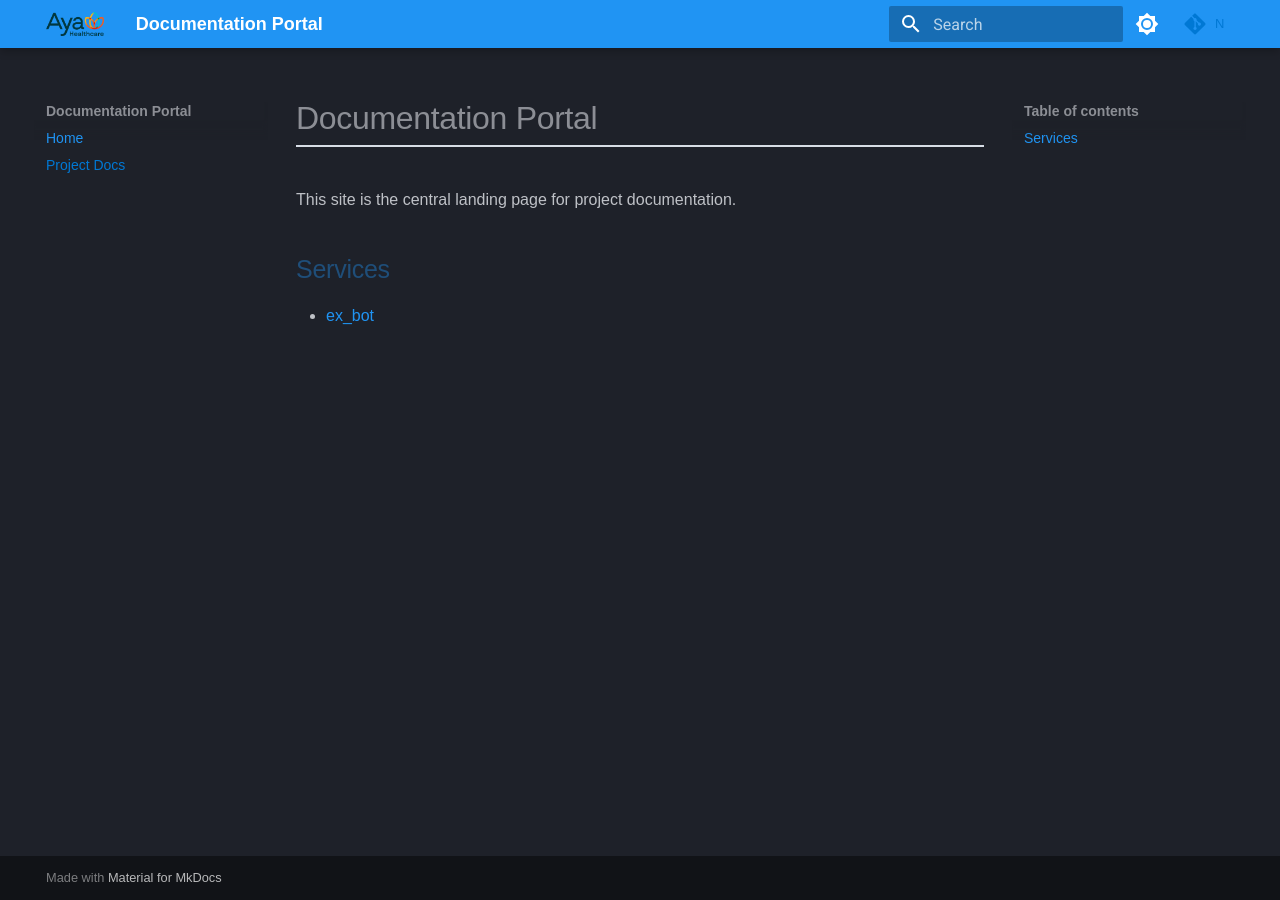
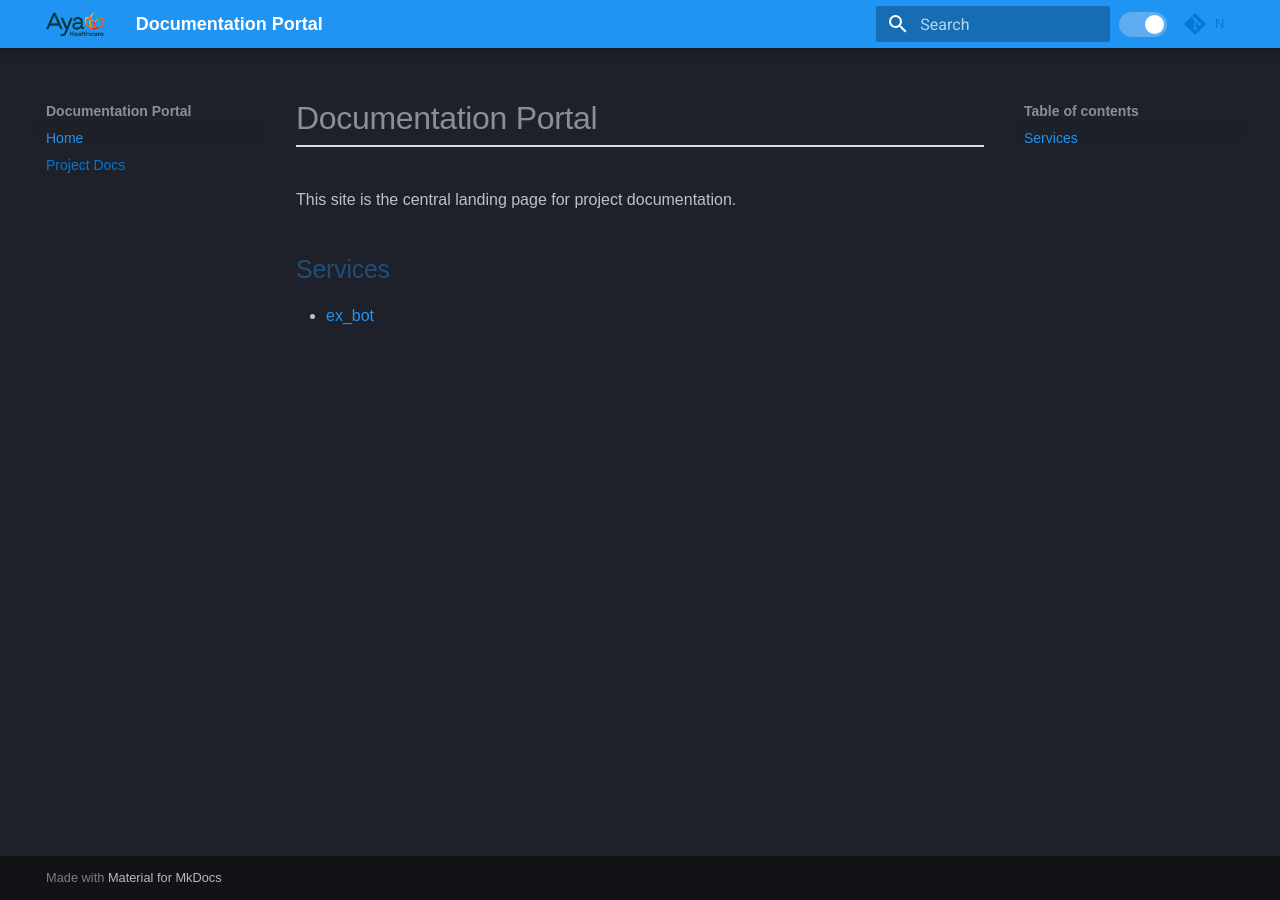
Before and after one commit to drewdz3/drewdz3.github.io, an MkDocs documentation site: the page built from docs/index.md, in a window 1280 px wide. Built offline with MkDocs 1.6.1 and Material for MkDocs 9.7.7, drawn with Linux system fonts in a browser that asks for light colours.

Commit message:
Adding header style changes

```diff
--- a/docs/styles.css
+++ b/docs/styles.css
@@ -27,3 +27,55 @@
 code {
   border-radius: 4px;
 }
+
+/* Portal backlink in the top header */
+.portal-link {
+  width: auto;
+  padding: 0 0.6rem;
+  font-size: 0.7rem;
+  font-weight: 600;
+  text-decoration: none;
+  white-space: nowrap;
+}
+
+.portal-link:hover {
+  opacity: 0.85;
+}
+
+/* Make the Material palette toggle look like a switch */
+.md-header .md-header__option {
+  display: flex;
+  align-items: center;
+  margin-left: 0.25rem;
+}
+
+.md-header .md-header__option .md-header__button {
+  position: relative;
+  width: 2.4rem;
+  height: 1.25rem;
+  padding: 0;
+  border-radius: 999px;
+  background-color: var(--md-default-fg-color--lighter);
+  opacity: 1;
+}
+
+.md-header .md-header__option .md-header__button::before {
+  content: "";
+  position: absolute;
+  top: 0.15rem;
+  left: 0.15rem;
+  width: 0.95rem;
+  height: 0.95rem;
+  border-radius: 50%;
+  background-color: var(--md-primary-bg-color);
+  transition: transform 160ms ease;
+}
+
+[data-md-color-scheme="slate"] .md-header .md-header__option .md-header__button::before {
+  transform: translateX(1.15rem);
+}
+
+/* Hide the original sun/moon SVG while preserving the clickable control */
+.md-header .md-header__option .md-header__button svg {
+  display: none;
+}
```
